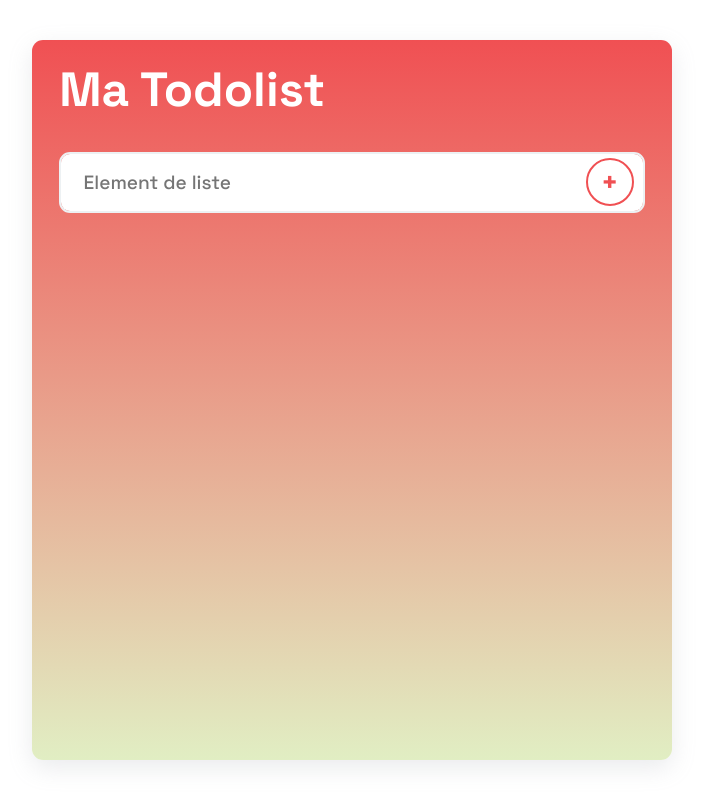
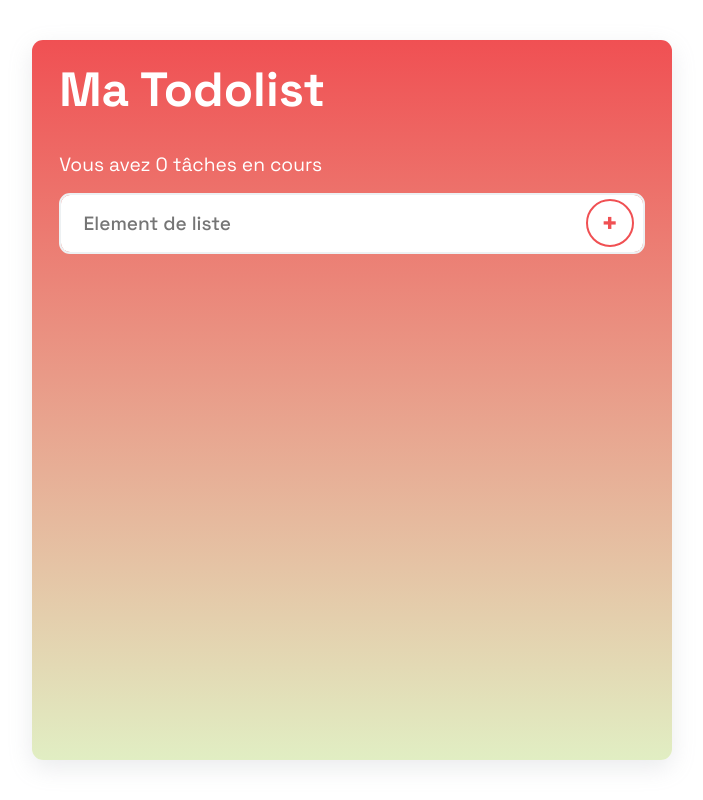
Before and after one commit to nicoxxxcox/react-todolist, a React (Create React App) app: page / in a window 1280 px wide. Shown: the whole page, without its empty margins (288-991 px from the left). Built offline with nearby package versions, Linux system fonts and the light colour scheme.

Commit message:
add task count

```diff
--- a/src/components/Task.css
+++ b/src/components/Task.css
@@ -8,6 +8,13 @@
   display: grid;
   grid-template-columns: 2rem auto 2rem;
   gap: 0.5em;
+}
+
+.taskCount {
+  margin-bottom: 1rem;
+  color: white;
+  font-size: 1.2rem;
+
 }
 
 input[type="checkbox"] {
@@ -26,8 +33,6 @@ input[type="checkbox"] {
   height: 1.15rem;
   border: 0.15rem solid var(--color-gray-500);
   border-radius: 0.15rem;
-
-
   display: grid;
   place-content: center;
   transition: 300ms transform ease-in-out;
--- /dev/null
+++ b/src/components/TaskCount.js
@@ -0,0 +1,9 @@
+const TaskCount = (props) => {
+  const {count} = props
+
+  return (
+    <div className="taskCount">Vous avez {count} tâches en cours</div>
+  )
+}
+
+export default TaskCount
--- a/src/components/Todolist.js
+++ b/src/components/Todolist.js
@@ -1,5 +1,6 @@
 import React, { Component } from "react";
 import Task from "./Task";
+import TaskCount from "./TaskCount";
 import Form from "./Form";
 import "./Todolist.css";
 
@@ -51,6 +52,7 @@ class Todolist extends Component {
     return (
       <div className="card">
         <h1 className="title-1">Ma Todolist</h1>
+        <TaskCount count={this.state.tasks.length} />
         <Form
           onSubmit={this.handleSubmit}
           onChange={this.handleTaskInput}
```
